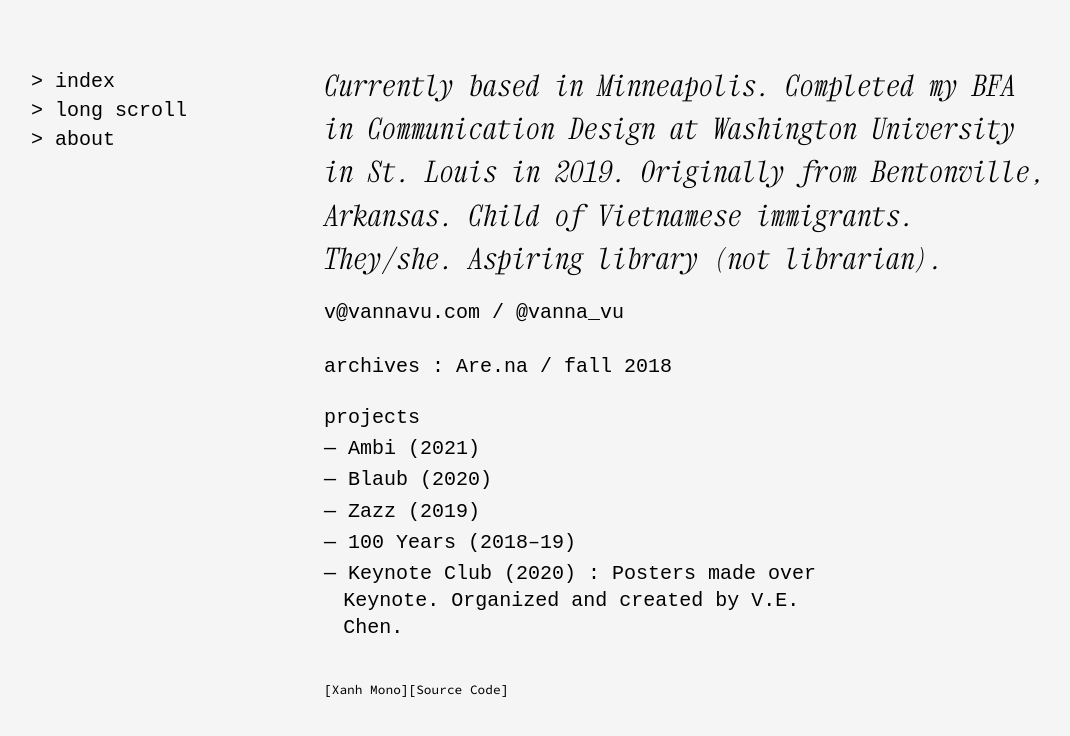
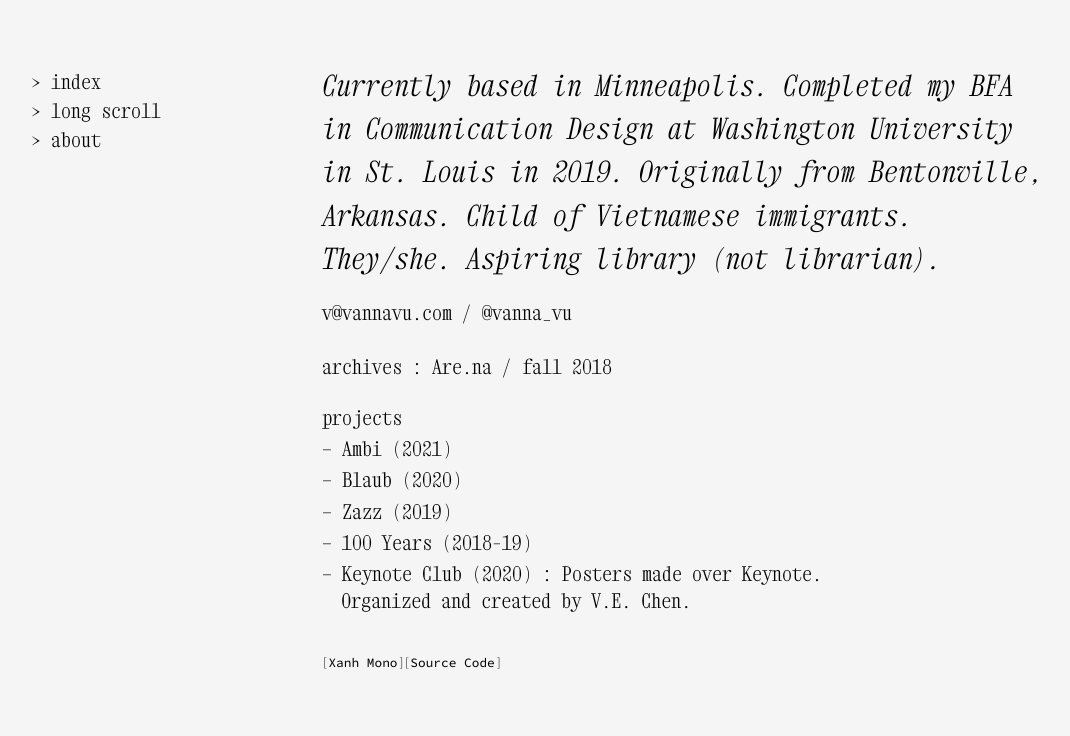
Before and after one commit to vannavu/vannavu.github.io, a Jekyll site: the page built from pages/index.md, in a window 1280 px wide. Shown: the top 736 px of the page, without its empty margins (97-1167 px from the left). Built offline with Jekyll 4.4.1, drawn with Linux system fonts in a browser that asks for light colours.

Commit message:
fixed fonts

```diff
--- a/assets/css/theme.css
+++ b/assets/css/theme.css
@@ -71,7 +71,7 @@ a {
 }
 
 .home {
-  font-family: Xanh Mono, monospace;
+  font-family: Xanh Mono Regular, monospace;
   font-size: var(--xanhmono);
 }
 
@@ -173,7 +173,7 @@ main blockquote img {
   width: calc(25% - 50px);
   animation: fadein 0.5s;
   padding-top: 0.18rem;
-  font-family: Xanh Mono, monospace;
+  font-family: Xanh Mono Regular, monospace;
   font-size: var(--xanhmono);
 }
 
@@ -202,7 +202,7 @@ main blockquote img {
 }
 
 h2 /* post date */ {
-  font-family: Xanh Mono, monospace;
+  font-family: Xanh Mono Regular, monospace;
   font-size: var(--xanhmono);
   margin-bottom: 1.5rem;
 }
@@ -282,7 +282,7 @@ main ul p {
 }
 
 main ul.index {
-  font-family: Xanh Mono, monospace;
+  font-family: Xanh Mono Regular, monospace;
   font-size: var(--xanhmono);
   border: none;
   padding: 0;
@@ -311,7 +311,7 @@ main#about h3 {
 }
 
 main#about p a {
-  font-family: Xanh Mono, monospace;
+  font-family: Xanh Mono Regular, monospace;
   border: none;
 }
 
@@ -342,7 +342,7 @@ main#about ul li:first-child::before {
 }
 
 main#about ul li a {
-  font-family: Xanh Mono, monospace;
+  font-family: Xanh Mono Regular, monospace;
 }
 
 main#about ul li a:hover {
@@ -422,6 +422,9 @@ main ol ul li {
     --root_ptsize: 15px;
     --h1_basesize: 12vw;
   }
+  body {
+    padding: 0;
+  }
   .wrapper {
     min-width: auto;
     width: 90vw;
@@ -429,13 +432,12 @@ main ol ul li {
   .sidebar{
     display: block;
     width: 100%;
-    border-top: 1px solid var(--txt);
     border-bottom: 1px solid var(--txt);
     background: var(--bg);
     margin: 0 0 3rem 0;
     padding: 0.8rem 0 0.6rem 0;
     position: sticky;
-    top: -1px;
+    top: 0px;
     z-index: 999;
   }
   .sidebar ul li {
```
